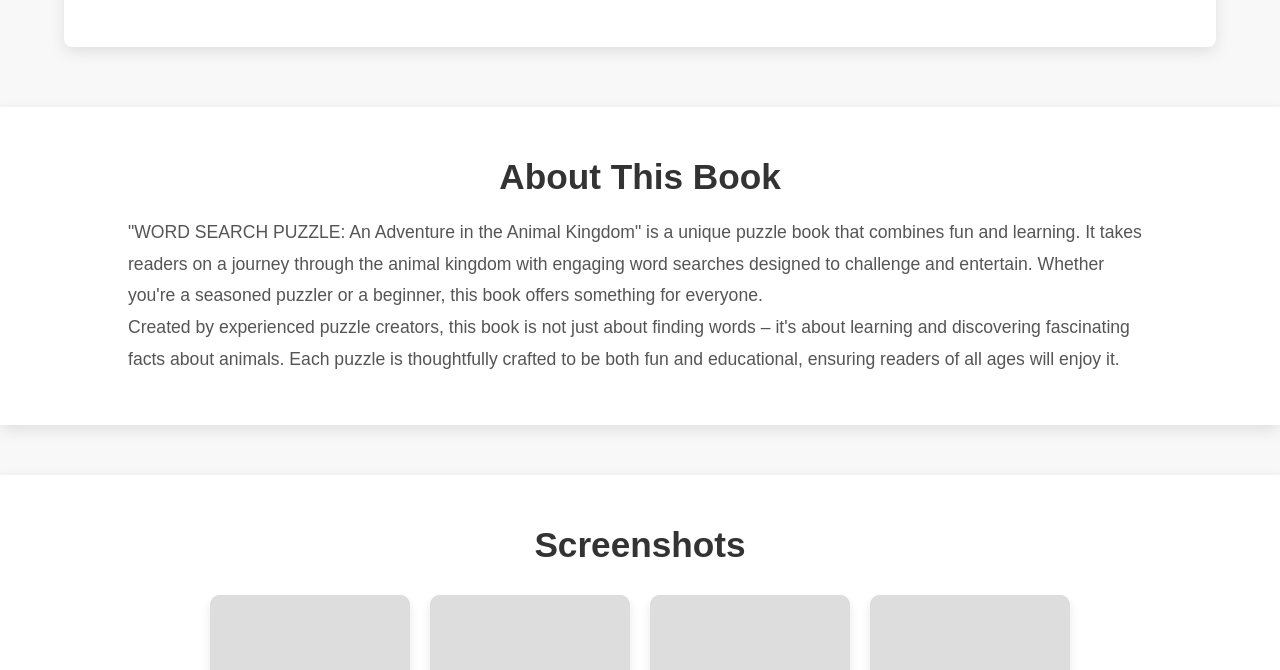
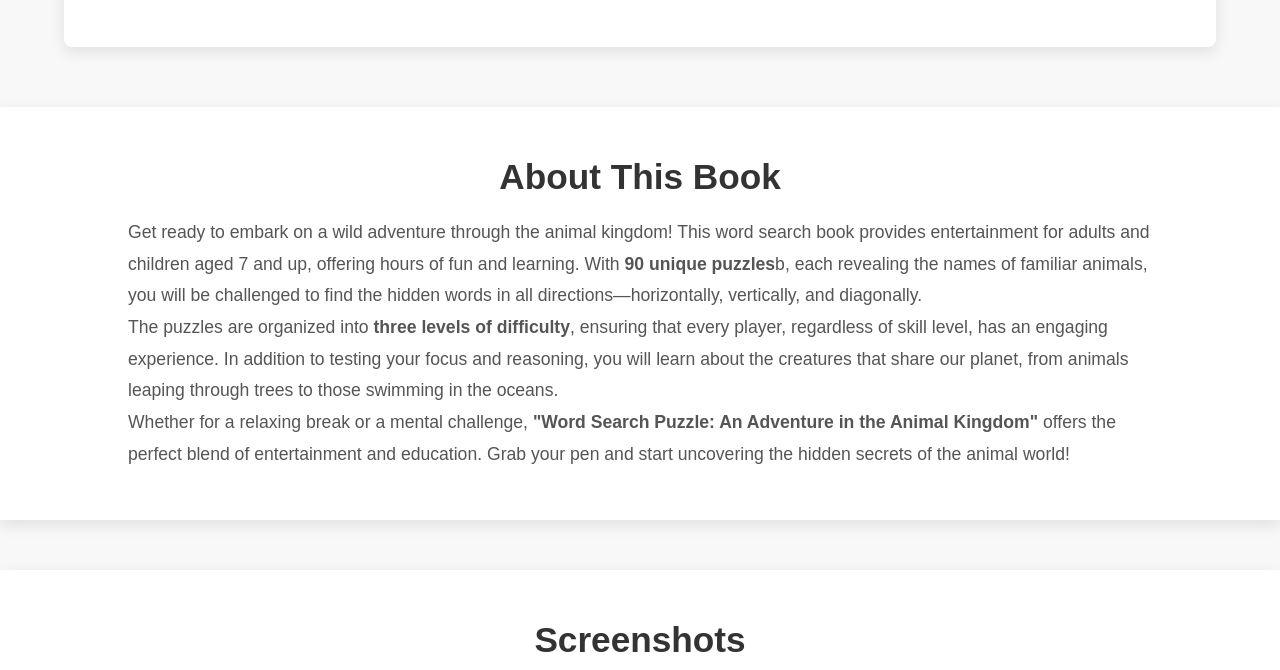
Before and after one commit to trucomanx/book-word-search, a plain HTML site: page index.html in a window 1280 px wide. Shown: the part 596-1266 px from the top of the page. Drawn offline with Linux system fonts and the light colour scheme.

Commit message:
Update index.html

```diff
--- a/index.html
+++ b/index.html
@@ -51,10 +51,22 @@
     <div class="container">
       <h2>About This Book</h2>
       <p>
-        "WORD SEARCH PUZZLE: An Adventure in the Animal Kingdom" is a unique puzzle book that combines fun and learning. It takes readers on a journey through the animal kingdom with engaging word searches designed to challenge and entertain. Whether you're a seasoned puzzler or a beginner, this book offers something for everyone.
+        Get ready to embark on a wild adventure through the animal kingdom!
+        This word search book provides entertainment for adults and children aged 7 and up,
+        offering hours of fun and learning.
+        With <b>90 unique puzzles</b>b, each revealing the names of familiar animals,
+        you will be challenged to find the hidden words in all directions—horizontally, vertically, and diagonally.
       </p>
       <p>
-        Created by experienced puzzle creators, this book is not just about finding words – it's about learning and discovering fascinating facts about animals. Each puzzle is thoughtfully crafted to be both fun and educational, ensuring readers of all ages will enjoy it.
+        The puzzles are organized into <b>three levels of difficulty</b>, ensuring that every player,
+        regardless of skill level, has an engaging experience.
+        In addition to testing your focus and reasoning, you will learn about the creatures that share our planet,
+        from animals leaping through trees to those swimming in the oceans.
+      </p>
+      <p>
+        Whether for a relaxing break or a mental challenge,
+        <b>"Word Search Puzzle: An Adventure in the Animal Kingdom"</b> offers the perfect blend of entertainment and education.
+        Grab your pen and start uncovering the hidden secrets of the animal world!
       </p>
     </div>
   </section>
```
